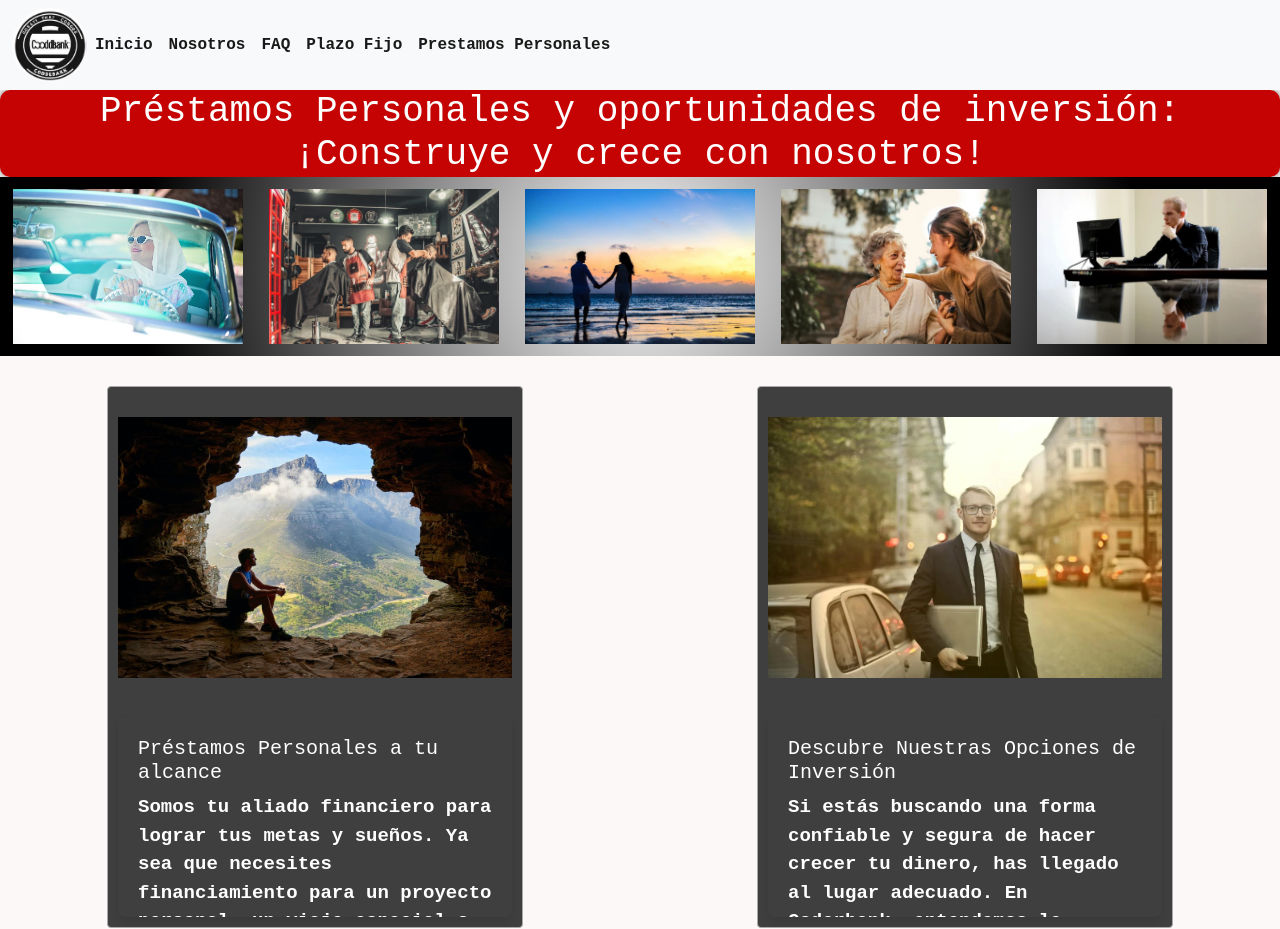
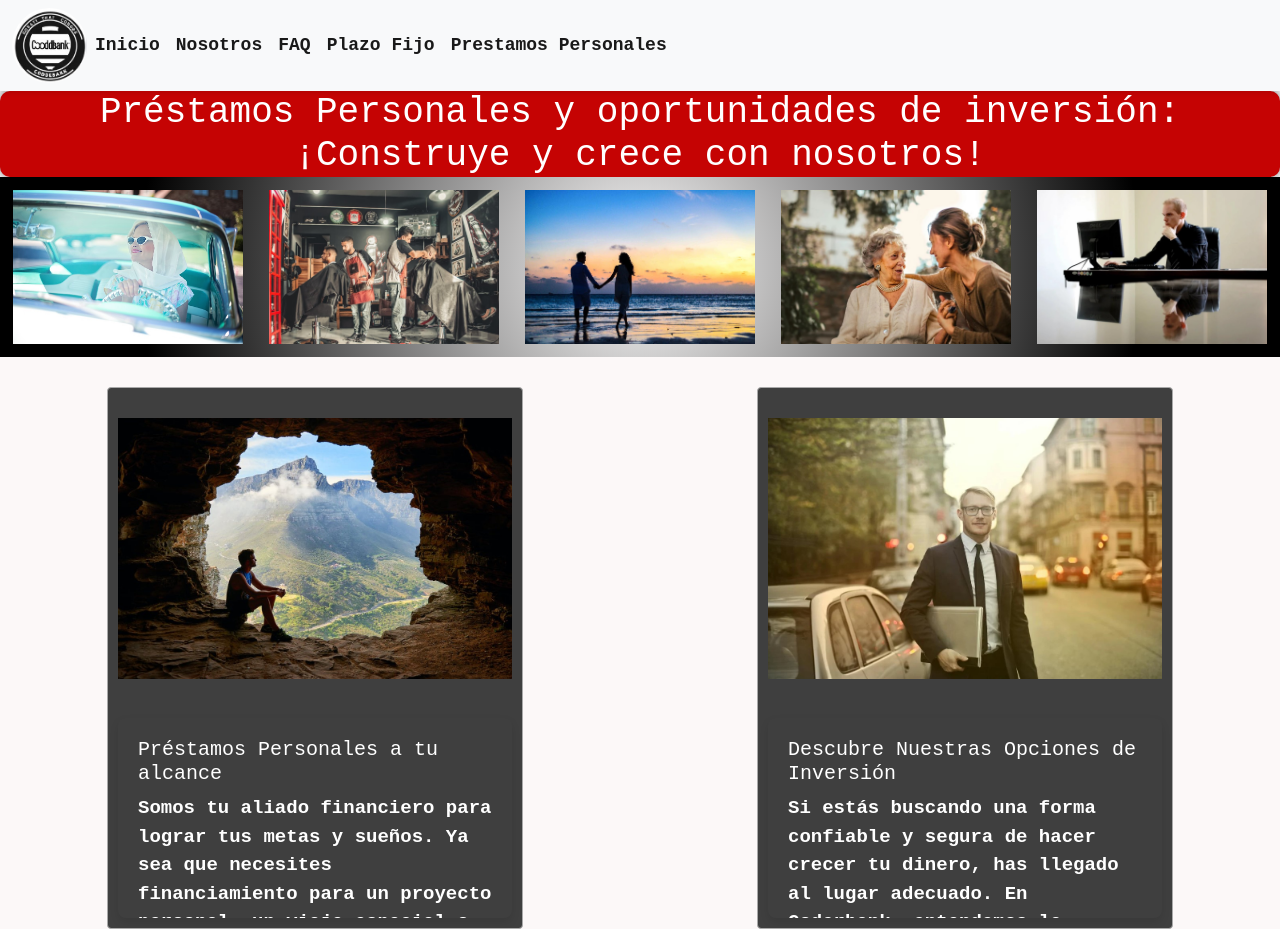
Before and after one commit to alanmayo94/proyecto_coder, a website: page index.html in a window 1280 px wide. Shown: the top 929 px of the page. Drawn offline with Linux system fonts and the light colour scheme.

Commit message:
ajustes header

```diff
--- a/css/styles.css
+++ b/css/styles.css
@@ -1029,3 +1029,145 @@ h1 {
     max-width: 60%; /* Ajusta el ancho máximo para dispositivos móviles */
   }
 }
+
+.logocabecera {
+  display: block;
+  margin: 0 auto;
+  max-width: 100%;
+  height: auto;
+}
+
+/* Estilos específicos para tabletas */
+@media (max-width: 768px) {
+  .logocabecera {
+    max-width: 80%;
+  }
+}
+
+/* Estilos específicos para dispositivos móviles */
+@media (max-width: 480px) {
+  .logocabecera {
+    max-width: 60%;
+    width: 100%;
+    margin: 10px auto; /* Añade un margen para mejorar la apariencia en móviles */
+  }
+}
+.navbar-nav .nav-link {
+  font-size: 18px;
+  color: #333
+}
+/* Estilos generales */
+body {
+  font-family: 'Courier New', Courier, monospace;
+  font-size: 16px;
+  font-weight: bold;
+  color: black;
+  background-color: rgb(252, 248, 248);
+}
+
+/* Logo en la barra de navegación */
+.logocabecera {
+  width: 75px;
+  height: 75px;
+  border-radius: 50%;
+}
+
+/* Barra de navegación */
+.navbar {
+  background-color: #ffffff;
+  box-shadow: 0 2px 5px rgba(0, 0, 0, 0.1);
+}
+
+.navbar-brand {
+  margin-right: 20px;
+}
+
+.navbar-toggler {
+  margin-left: 0;
+}
+
+/* Enlaces en la barra de navegación */
+.navbar-nav {
+  flex-direction: row;
+  text-align: left;
+}
+
+.navbar-nav .nav-item {
+  margin-bottom: 0;
+}
+
+.navbar-nav .nav-link {
+  font-size: 16px;
+  color: #000000;
+}
+
+/* Estilos para dispositivos móviles (hasta 767px) */
+@media (max-width: 767px) {
+  .logocabecera {
+    width: 50px;
+    height: 50px;
+  }
+
+  .navbar-nav {
+    flex-direction: column;
+    text-align: center;
+  }
+
+  .navbar-collapse {
+    margin-top: 10px;
+  }
+
+  .navbar-nav .nav-item {
+    margin-bottom: 8px;
+  }
+
+  .navbar-nav .nav-link {
+    margin-bottom: 0;
+  }
+}
+
+/* Estilos para tabletas (768px a 991px) */
+@media (min-width: 768px) and (max-width: 991px) {
+  .logocabecera {
+    width: 60px;
+    height: 60px;
+  }
+
+  .navbar-collapse {
+    margin-top: 0;
+  }
+
+  .navbar-nav .nav-item {
+    margin-right: 10px;
+    margin-bottom: 0;
+  }
+
+  .navbar-nav .nav-link {
+    font-size: 14px;
+  }
+}
+
+/* Estilos para dispositivos de escritorio (más de 991px) */
+@media (min-width: 992px) {
+  .logocabecera {
+    width: 75px;
+    height: 75px;
+  }
+
+  .navbar-nav {
+    flex-direction: row;
+    text-align: left;
+  }
+
+  .navbar-collapse {
+    margin-top: 0;
+  }
+
+  .navbar-nav .nav-item {
+    margin-bottom: 0;
+  }
+
+  .navbar-nav .nav-link {
+    font-size: 18px;
+  }
+}
--- a/css/stylesheet.css
+++ b/css/stylesheet.css
@@ -922,3 +922,142 @@ footer {
       max-width: 80%; /* Ajusta el ancho máximo para dispositivos móviles */
     }
   }
+
+  .logocabecera {
+    display: block;
+    margin: 0 auto;
+    max-width: 100%;
+    height: auto;
+  }
+
+  /* Estilos específicos para tabletas */
+  @media (max-width: 768px) {
+    .logocabecera {
+      max-width: 80%;
+    }
+  }
+
+  /* Estilos específicos para dispositivos móviles */
+  @media (max-width: 480px) {
+    .logocabecera {
+      max-width: 60%;
+      width: 100%;
+      margin: 10px auto; /* Añade un margen para mejorar la apariencia en móviles */
+    }
+  }
+
+  /* Estilos generales */
+body {
+    font-family: 'Courier New', Courier, monospace;
+    font-size: 16px;
+    font-weight: bold;
+    color: black;
+    background-color: rgb(252, 248, 248);
+  }
+
+  /* Logo en la barra de navegación */
+  .logocabecera {
+    width: 75px;
+    height: 75px;
+    border-radius: 50%;
+  }
+
+  /* Barra de navegación */
+  .navbar {
+    background-color: #ffffff;
+    box-shadow: 0 2px 5px rgba(0, 0, 0, 0.1);
+  }
+
+  .navbar-brand {
+    margin-right: 20px;
+  }
+
+  .navbar-toggler {
+    margin-left: 0;
+  }
+
+  /* Enlaces en la barra de navegación */
+  .navbar-nav {
+    flex-direction: row;
+    text-align: left;
+  }
+
+  .navbar-nav .nav-item {
+    margin-bottom: 0;
+  }
+
+  .navbar-nav .nav-link {
+    font-size: 16px;
+    color: #000000;
+  }
+
+  /* Estilos para dispositivos móviles (hasta 767px) */
+  @media (max-width: 767px) {
+    .logocabecera {
+      width: 50px;
+      height: 50px;
+    }
+
+    .navbar-nav {
+      flex-direction: column;
+      text-align: center;
+    }
+
+    .navbar-collapse {
+      margin-top: 10px;
+    }
+
+    .navbar-nav .nav-item {
+      margin-bottom: 8px;
+    }
+
+    .navbar-nav .nav-link {
+      margin-bottom: 0;
+    }
+  }
+
+  /* Estilos para tabletas (768px a 991px) */
+  @media (min-width: 768px) and (max-width: 991px) {
+    .logocabecera {
+      width: 60px;
+      height: 60px;
+    }
+
+    .navbar-collapse {
+      margin-top: 0;
+    }
+
+    .navbar-nav .nav-item {
+      margin-right: 10px;
+      margin-bottom: 0;
+    }
+
+    .navbar-nav .nav-link {
+      font-size: 14px;
+    }
+  }
+
+  /* Estilos para dispositivos de escritorio (más de 991px) */
+  @media (min-width: 992px) {
+    .logocabecera {
+      width: 75px;
+      height: 75px;
+    }
+
+    .navbar-nav {
+      flex-direction: row;
+      text-align: left;
+    }
+
+    .navbar-collapse {
+      margin-top: 0;
+    }
+
+    .navbar-nav .nav-item {
+      margin-bottom: 0;
+    }
+
+    .navbar-nav .nav-link {
+      font-size: 18px;
+    }
+  }
```
